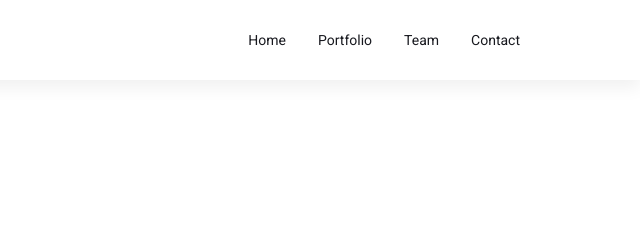
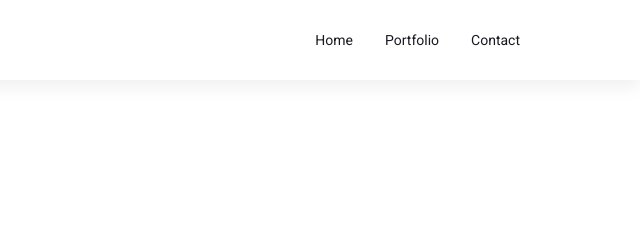
Before and after one commit to Rohitash28/sominder.github.io, a plain HTML site: page T&C.html in a window 1280 px wide. Shown: the top 240 px of the page, 640-1280 px from the left. Drawn offline with Linux system fonts and the light colour scheme.

Commit message:
team removal

```diff
--- a/T&C.html
+++ b/T&C.html
@@ -23,7 +23,7 @@
       <ul>
         <li><a href="index.html">Home</a></li>
         <li><a href="portfolio.html">Portfolio</a></li>
-        <li><a href="team.html">Team</a></li>
+       <!-- <li><a href="team.html">Team</a></li>-->
         <li><a href="contact.html">Contact</a></li>
       </ul>
     </nav>
```
Also changed, not shown: contact.html (+1 -1 lines), imprint.html (+1 -1 lines), index.html (+1 -1 lines), portfolio.html (+1 -1 lines), privacypolicy.html (+1 -1 lines).
